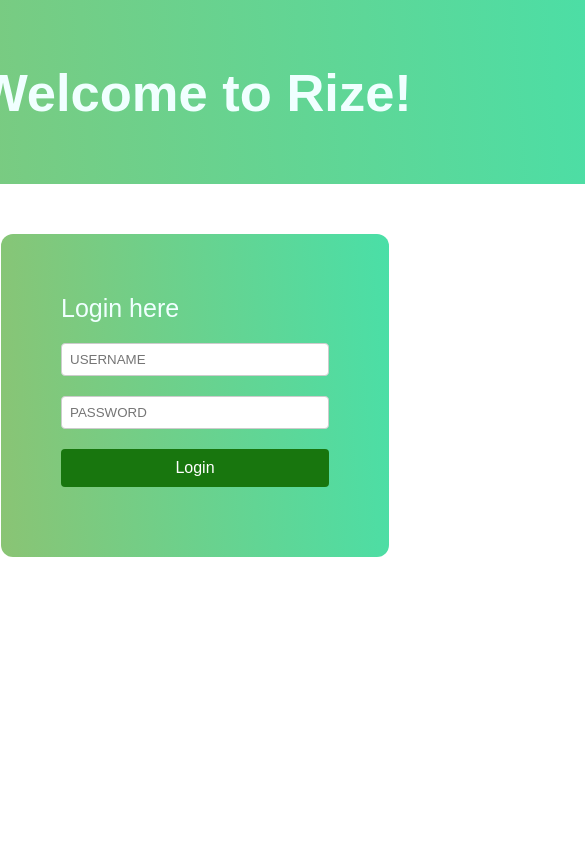
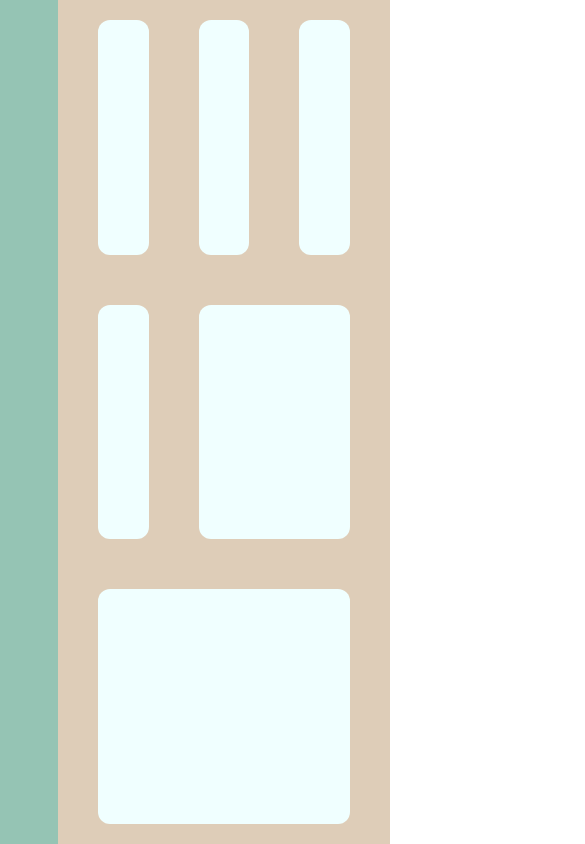
Before and after one commit to ravi-relangi/rize-template, a React (Create React App) app: page / in a window 390 px wide. Shown: the top 844 px of the page, 585 px wide, since content can reach past the window. Built offline with nearby package versions, Linux system fonts and the light colour scheme.

Commit message:
[Add] Responsive layout

```diff
--- a/src/App.js
+++ b/src/App.js
@@ -1,17 +1,19 @@
 import React from 'react';
-import LoginComponent from './Containers/Login/LoginComponent';
+// import LoginComponent from './Containers/Login/LoginComponent';
+// import Sidebar from './Containers/SideBar/Sidebar';
+
 import './App.css';
-import Sidebar from './Containers/SideBar/Sidebar';
-
+import CustomLayout from './Containers/CustomLayout/CustomLayout';
 function App() {
   return (
     <div className='App'>
-      <div className='sideBar'>
+      {/* <div className='sideBar'>
         <Sidebar />
       </div>
       <div className='loginComponent'>
         <LoginComponent />
-      </div>
+      </div> */}
+      <CustomLayout />
     </div>
   );
 }
--- /dev/null
+++ b/src/Containers/CustomLayout/CustomLayout.js
@@ -0,0 +1,16 @@
+import './style.css';
+export default function CustomLayout() {
+  return (
+    <div className='customLayoutContainer'>
+      <div className='customLayoutLeftSection'></div>
+      <div className='customLayoutRightSection'>
+        <div className='card card1'></div>
+        <div className='card card2'></div>
+        <div className='card card3'></div>
+        <div className='card card4'></div>
+        <div className='card card5'></div>
+        <div className='card card6'></div>
+      </div>
+    </div>
+  );
+}
--- /dev/null
+++ b/src/Containers/CustomLayout/style.css
@@ -0,0 +1,51 @@
+.customLayoutContainer {
+  display: flex;
+  width: 100%;
+  height: 100vh;
+}
+
+.customLayoutLeftSection {
+  background-color: rgb(149, 196, 180);
+  width: 20%;
+}
+
+.customLayoutRightSection {
+  background-color: rgb(222, 205, 184);
+  width: 100%;
+  padding: 0 20px;
+  display: grid;
+  grid-template-columns: repeat(3, 1fr);
+  grid-auto-rows: minmax(100px, auto);
+  grid-gap: 10px;
+}
+
+.card {
+  background-color: azure;
+  border-radius: 12px;
+  margin: 20px;
+  text-align: center;
+}
+
+.card1 {
+  grid-column: span 1;
+}
+
+.card2 {
+  grid-column: span 1;
+}
+
+.card3 {
+  grid-column: span 1;
+}
+
+.card4 {
+  grid-column: span 1;
+}
+
+.card5 {
+  grid-column: span 2;
+}
+
+.card6 {
+  grid-column: span 3;
+}
```
